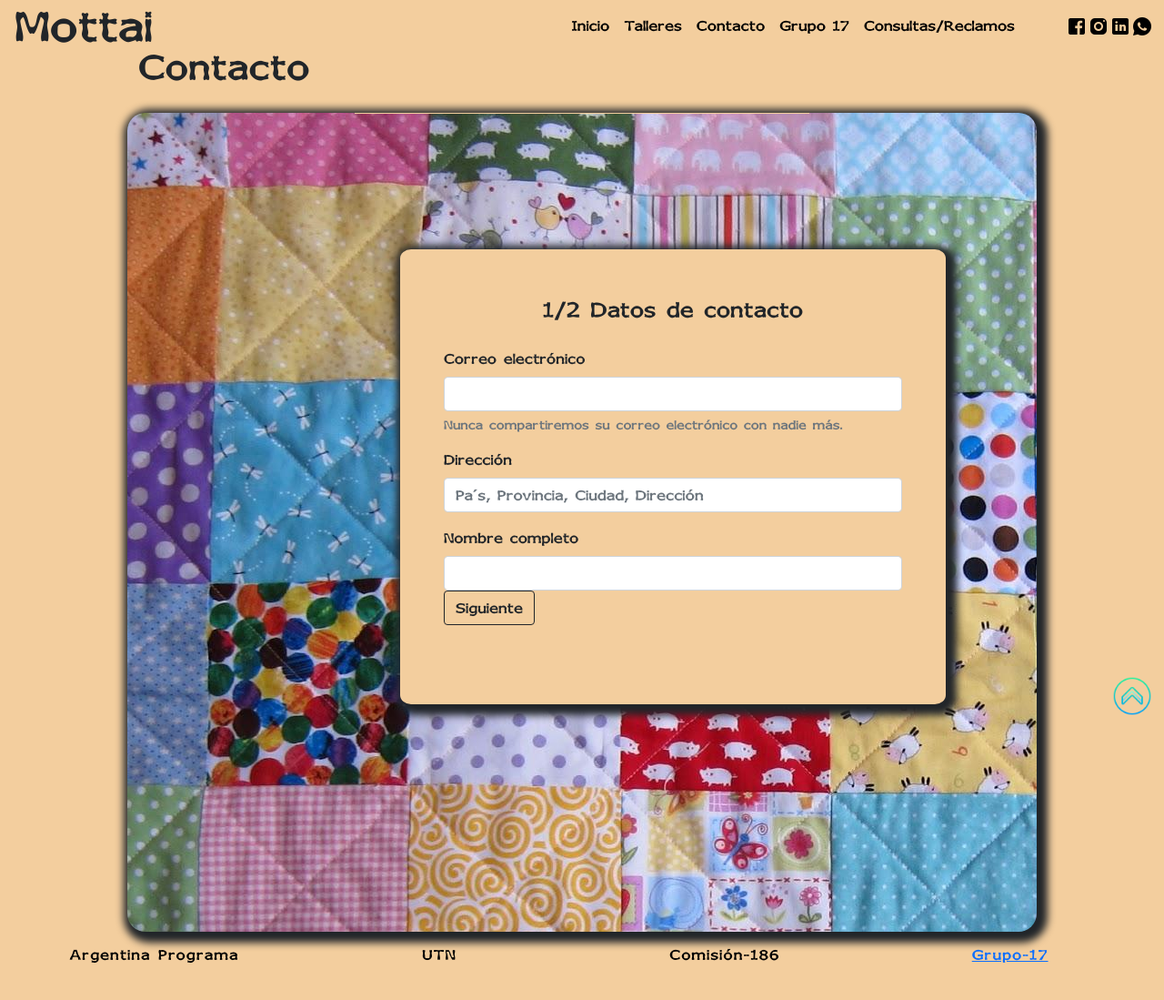
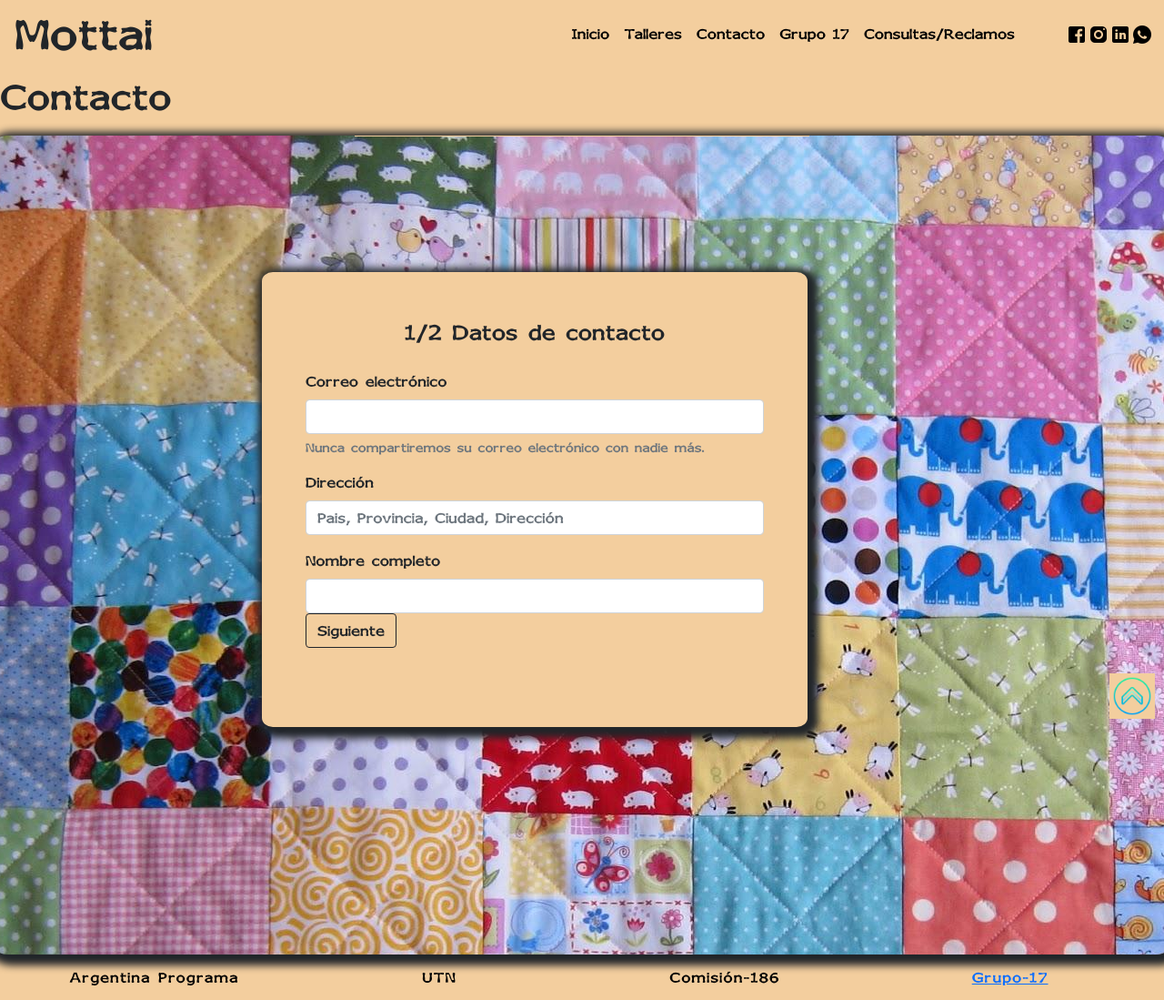
Before and after one commit to AdrianaVillafane/AP4.0-Trabajo-Practico-Integrador, a plain HTML site: page contacto.html in a window 1280 px wide. Shown: the whole page at 91% size. Drawn offline with nearby package versions, Linux system fonts and the light colour scheme.

Commit message:
Agregue class de formularios

```diff
--- a/contacto.html
+++ b/contacto.html
@@ -62,7 +62,7 @@
 
 
 
-<div class="container">
+<div class="containerSeba">
 	<h3 class="display-6">Contacto</h3>
 	<section id="multistep" class="row">
 		<div class="col-12 col-sm-10 col-md-8 col-lg-6">
@@ -77,7 +77,7 @@
 			  </div>
 			  <div class="mb-3">
 				<label for="location" class="form-label">Dirección</label>
-				<input type="text" class="form-control" id="locationInput" aria-describedby="locationHelp" placeholder="País, Provincia, Ciudad, Dirección">
+				<input type="text" class="form-control" id="locationInput" aria-describedby="locationHelp" placeholder="Pais, Provincia, Ciudad, Dirección">
 				<div id="locationHelp" class="form-text"></div>
 			  </div>
 			  <div class="mb-3">
--- a/style.css
+++ b/style.css
@@ -55,6 +55,9 @@ height: 1px;
   display: grid;
 
 }
+.containerSeba{
+padding-top: 25px;
+}
 header{
   background-color: rgb(243, 206, 158)
 }
@@ -64,7 +67,7 @@ header{
   background-color: rgb(243, 206, 158)
 
 }
-.navbar{
+#home{
   height: 3.5em;
   font-family: "Boneribbon-Bold";;
 }
```
